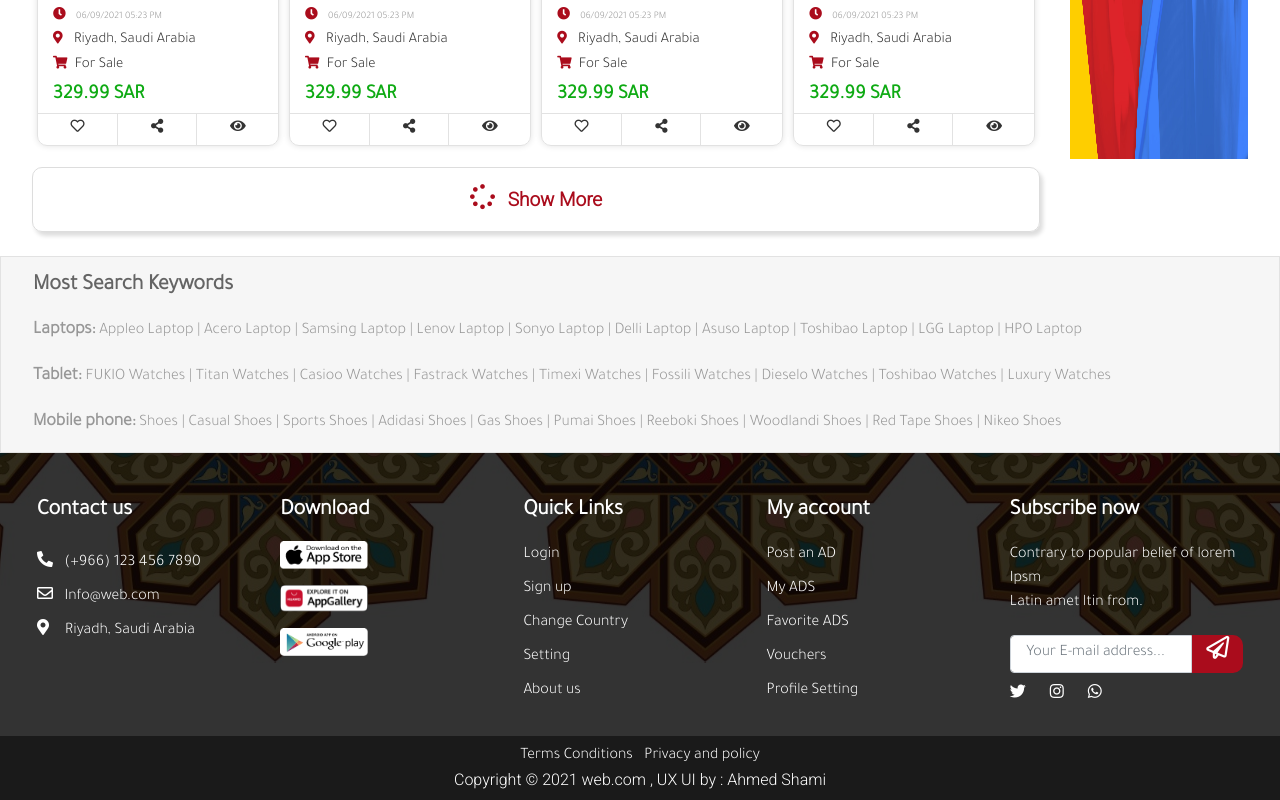
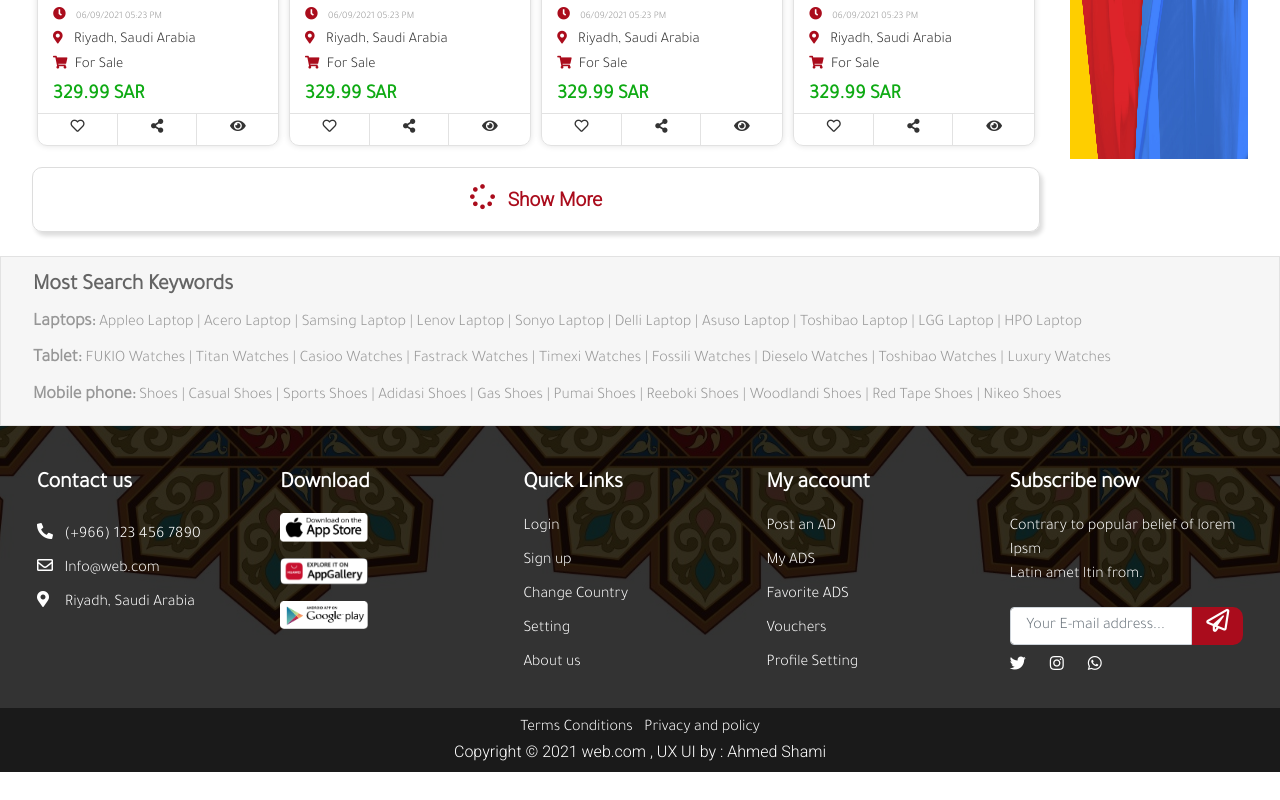
Before and after one commit to MohamedSalemMf/react-sq, a React (Create React App) app: page /react-sq/Home in a window 1280 px wide. Shown: the part 4391-5191 px from the top of the page. After the commit the page ends 5163 px from the top, so only its background shows below. Built offline with nearby package versions, Linux system fonts and the light colour scheme.

Commit message:
initial commd

```diff
--- a/src/Components/Home/Home.jsx
+++ b/src/Components/Home/Home.jsx
@@ -1636,8 +1636,9 @@ class Home extends React.Component {
             {/* ========================================================== */}
             {/* section 5 */}
             <section className="section5 mt-4 pt-3">
-                <div className="container-container">
+                <div className="container-cr">
                     <h2>Most Search Keywords</h2>
+
                     <p><span>Laptops: </span> Appleo Laptop | Acero Laptop | Samsing Laptop | Lenov Laptop | Sonyo Laptop | Delli Laptop | Asuso Laptop | Toshibao Laptop | LGG Laptop | HPO Laptop</p>
                     <p><span>Tablet: </span> FUKIO Watches | Titan Watches | Casioo Watches | Fastrack Watches | Timexi Watches | Fossili Watches | Dieselo Watches | Toshibao Watches | Luxury Watches</p>
                     <p className="mb-3"><span>Mobile phone: </span> Shoes | Casual Shoes | Sports Shoes | Adidasi Shoes | Gas Shoes | Pumai Shoes | Reeboki Shoes | Woodlandi Shoes | Red Tape Shoes | Nikeo Shoes</p>
```
